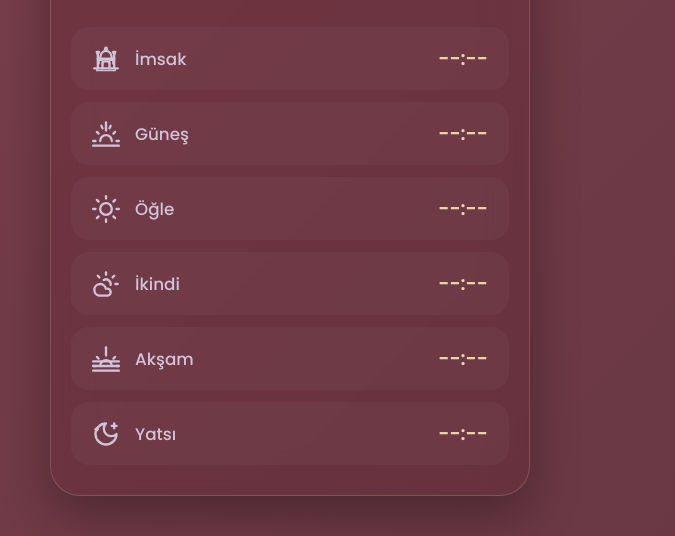
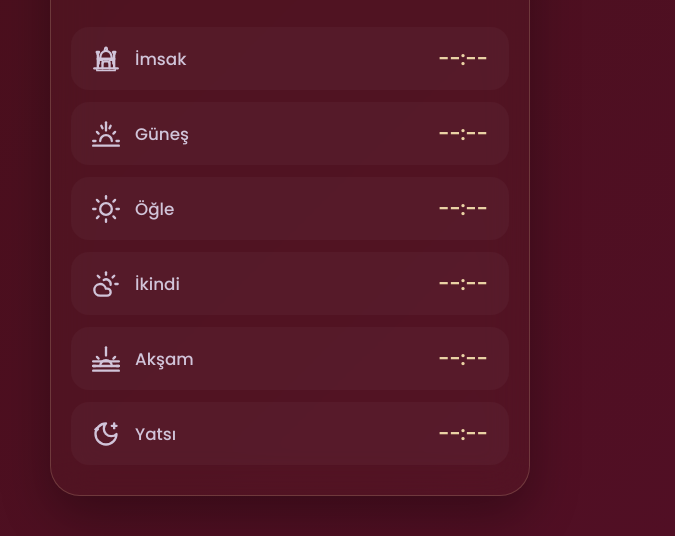
Before and after one commit to hamdiiahmett/namaz-vakti-2, a plain HTML site: page index.html in a window 1280 px wide. Shown: the part 448-984 px from the top of the page, without its empty margins (350-1025 px from the left). Drawn offline with Linux system fonts and the light colour scheme; no server answers.

Commit message:
Update background gradient in style.css

```diff
--- a/style.css
+++ b/style.css
@@ -2,7 +2,7 @@
 
 :root {
     /* Varsayılan Tema (Lal - Soft Gül Kurusu) */
-    --bg-gradient: linear-gradient(135deg, #5e2129, #7a3e4b, #4a2c3a);
+    --bg-gradient: linear-gradient(135deg, #783841, #49101c, #600d34);
     --glass-container: rgba(94, 33, 41, 0.25);
     --glass-bg: rgba(74, 44, 58, 0.85);
     --glass-border: rgba(235, 211, 165, 0.2);
```
